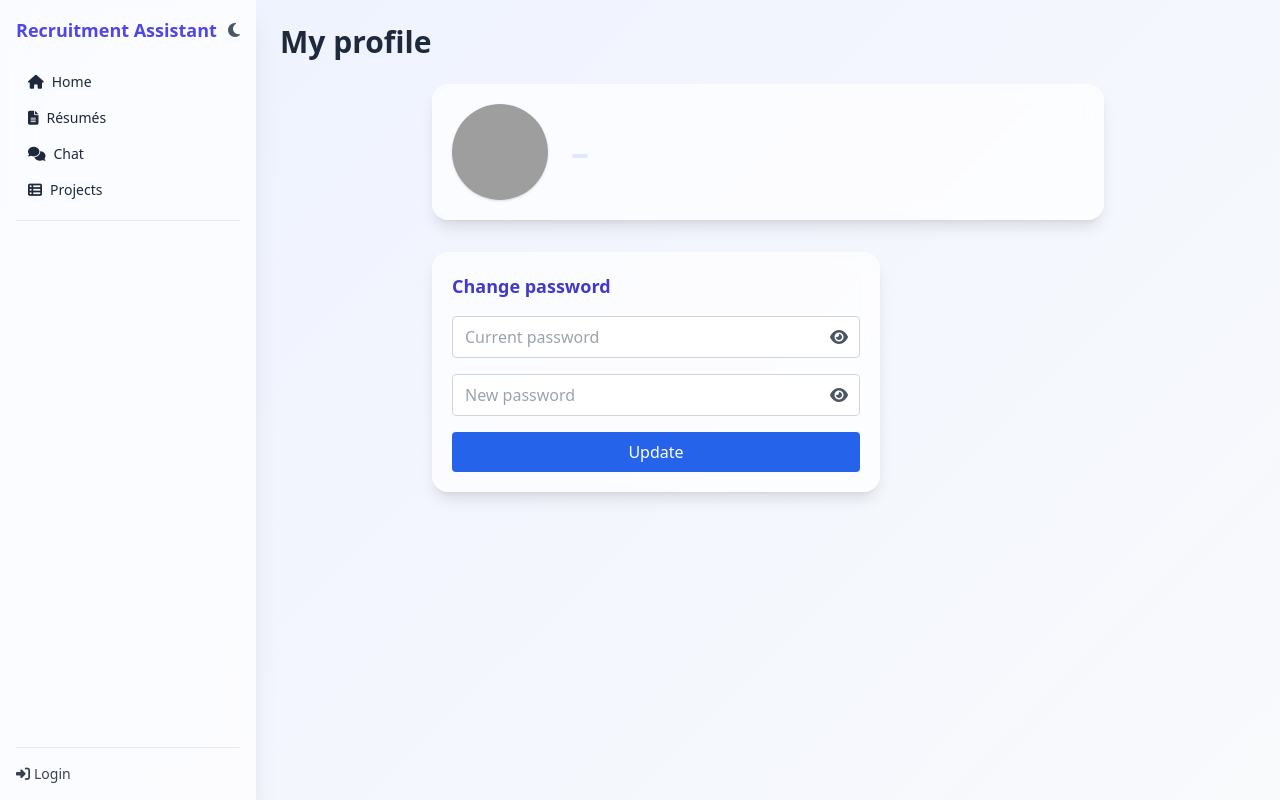
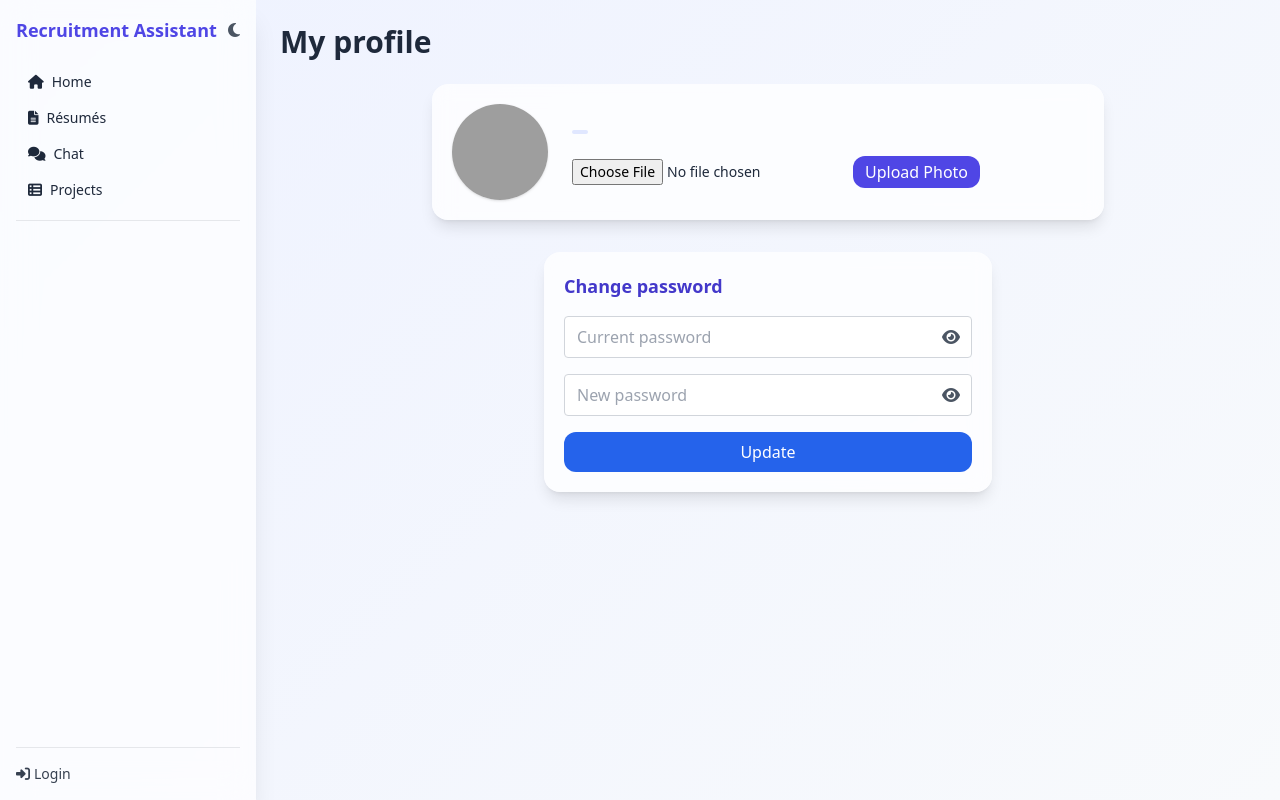
Before and after one commit to mafiaf/recruitment-assistant, a FastAPI app: template templates/profile.html in a window 1280 px wide. Run offline with FastAPI, Linux system fonts and the light colour scheme; the template is opened without the code that fills it, so the values that code supplies are empty; parts of the project's set-up code (start-up, migrations or seed data) failed here and were passed over; some libraries are stand-ins or nearby versions; grey boxes are pictures that could not be loaded.

Commit message:
Enhance profile UI with photo upload

```diff
--- a/static/styles.css
+++ b/static/styles.css
@@ -20,23 +20,23 @@ header {
 .card {
   position: relative;
   width: 100%;
-  background: rgba(255, 255, 255, 0.7);
-  backdrop-filter: blur(8px);
+  background: rgba(255, 255, 255, 0.75);
+  backdrop-filter: blur(10px);
   border-radius: 0.75rem;
-  box-shadow: 0 2px 4px rgba(0, 0, 0, 0.1);
+  box-shadow: 0 4px 12px rgba(0, 0, 0, 0.05);
   padding: 1.25rem;
   transition: transform 0.2s ease-in, box-shadow 0.2s ease-in;
 }
 .card:hover {
   transform: translateY(-4px);
-  box-shadow: 0 4px 8px rgba(0, 0, 0, 0.15);
+  box-shadow: 0 6px 16px rgba(0, 0, 0, 0.1);
 }
 .dark .card {
-  background: rgba(30, 41, 59, 0.7);
-  box-shadow: 0 2px 4px rgba(0, 0, 0, 0.4);
+  background: rgba(30, 41, 59, 0.75);
+  box-shadow: 0 4px 12px rgba(0, 0, 0, 0.5);
 }
 .dark .card:hover {
-  box-shadow: 0 4px 8px rgba(0, 0, 0, 0.6);
+  box-shadow: 0 6px 16px rgba(0, 0, 0, 0.7);
 }
 input, textarea, select {
   border-color: #d1d5db;
--- a/templates/profile.html
+++ b/templates/profile.html
@@ -3,19 +3,31 @@
 {% set active = "/profile" %}
 
 {% block body %}
-<div class="max-w-2xl mx-auto space-y-8">
-  <div class="card profile-banner flex items-center gap-6 rounded-2xl shadow-lg">
-    <img src="https://api.dicebear.com/5.x/initials/svg?seed={{ user.username }}" alt="avatar"
+<div class="max-w-2xl mx-auto flex flex-col items-center gap-8">
+  <div class="card profile-banner flex flex-col sm:flex-row items-center gap-6 rounded-2xl shadow-lg w-full">
+    {% if user.photo %}
+    <img src="/static/photos/{{ user.photo }}" alt="avatar"
          class="w-24 h-24 rounded-full shadow">
-    <div>
+    {% else %}
+    <img src="https://ui-avatars.com/api/?name={{ user.username|urlencode }}&size=128&background=random&color=fff" alt="avatar"
+         class="w-24 h-24 rounded-full shadow">
+    {% endif %}
+    <div class="text-center sm:text-left flex-1">
       <h2 class="text-2xl font-semibold">{{ user.username }}</h2>
       <span class="inline-block mt-1 px-2 py-0.5 bg-indigo-100 text-indigo-700 rounded-full text-sm">
         {{ user.role|capitalize }}
       </span>
+      <form id="photo-form" action="/profile/photo" method="post" enctype="multipart/form-data" class="mt-4 flex items-center gap-2 justify-center sm:justify-start">
+        <input type="file" name="photo" accept="image/*" required class="text-sm">
+        <button class="px-3 py-1 bg-indigo-600 text-white rounded-xl hover:bg-indigo-700 flex items-center gap-2">
+          <span>Upload Photo</span>
+          <i id="photo-spinner" class="fa-solid fa-spinner fa-spin hidden"></i>
+        </button>
+      </form>
     </div>
   </div>
 
-  <form id="pwd-form" action="/profile/password" method="post" class="card space-y-4 max-w-md rounded-2xl shadow-lg">
+  <form id="pwd-form" action="/profile/password" method="post" class="card space-y-4 max-w-md w-full rounded-2xl shadow-lg">
     <h3 class="text-lg font-semibold text-indigo-700">Change password</h3>
     <div class="relative">
       <input name="old" type="password" placeholder="Current password"
@@ -32,7 +44,7 @@
       </button>
     </div>
     <div id="strength" class="text-sm text-gray-600"></div>
-    <button class="px-4 py-2 bg-blue-600 text-white rounded w-full flex items-center justify-center gap-2">
+    <button class="px-4 py-2 bg-blue-600 text-white rounded-xl hover:bg-blue-700 w-full flex items-center justify-center gap-2">
       <span>Update</span>
       <i id="spinner" class="fa-solid fa-spinner fa-spin hidden"></i>
     </button>
@@ -73,5 +85,11 @@
   if (form) {
     form.addEventListener('submit', () => spinner.classList.remove('hidden'));
   }
+
+  const photoForm = document.getElementById('photo-form');
+  const photoSpinner = document.getElementById('photo-spinner');
+  if (photoForm) {
+    photoForm.addEventListener('submit', () => photoSpinner.classList.remove('hidden'));
+  }
 </script>
 {% endblock %}
```
Also changed, not shown: routes/users.py (+22 -1 lines).
